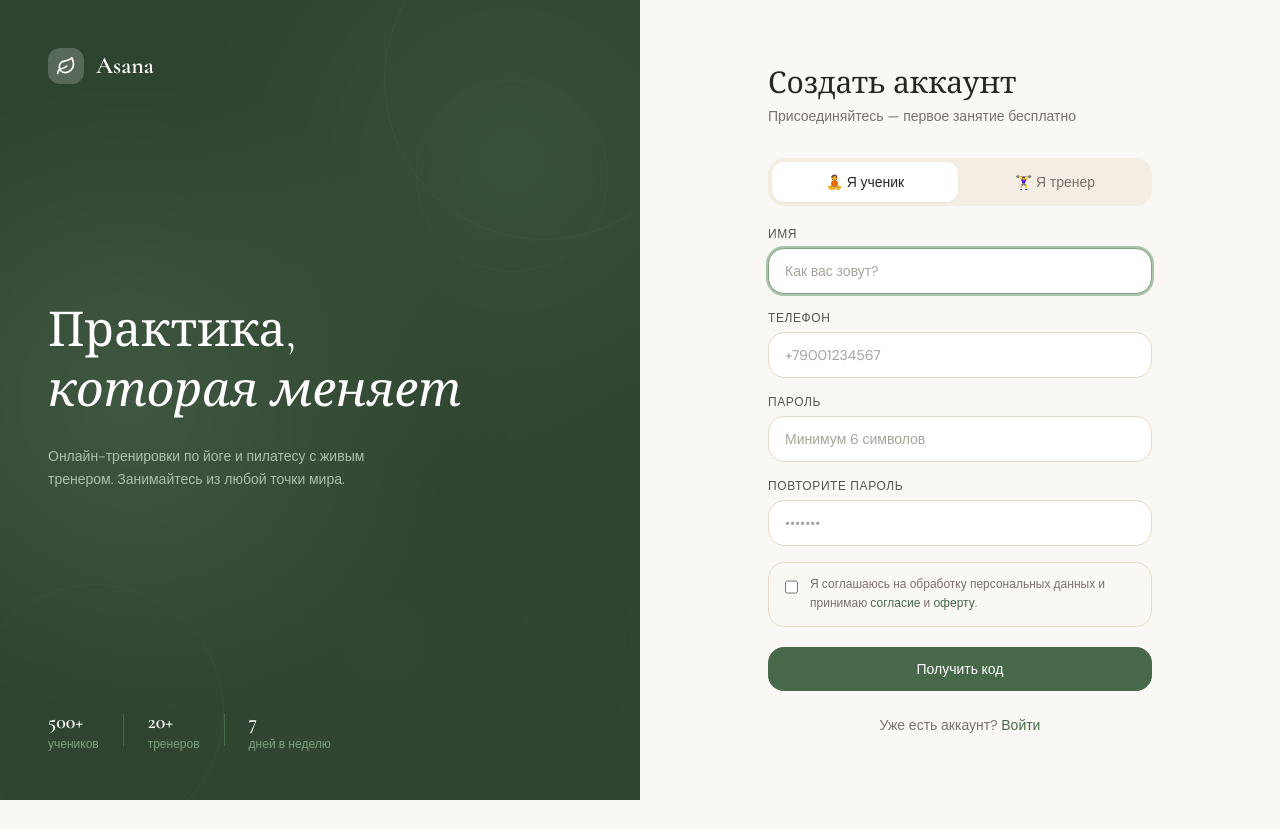
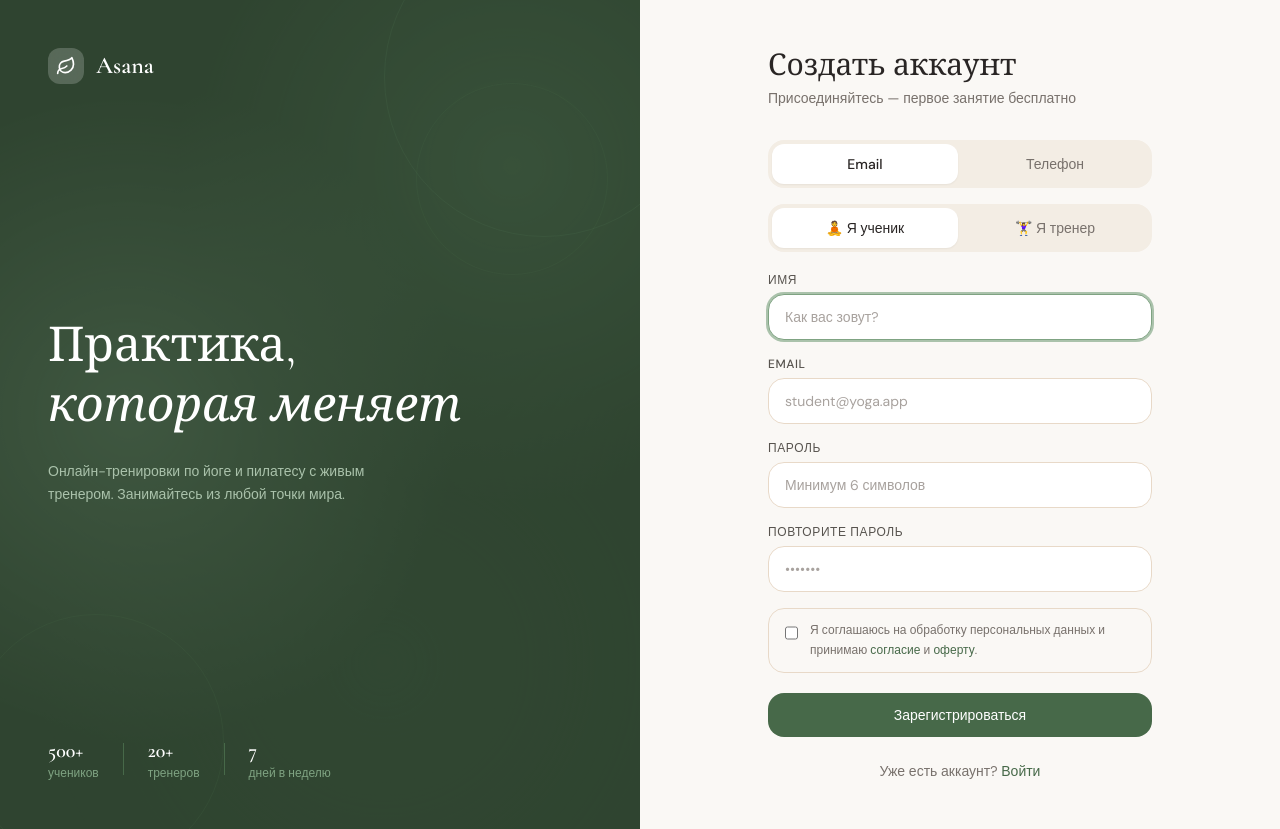
Before and after one commit to mironenkoartemv-cloud/yoga, a React (Vite) app in the folder frontend/: page /register in a window 1280 px wide. Before the commit the page ends 800 px from the top, so only its background shows below. Built offline with nearby package versions, Linux system fonts and the light colour scheme; no server answers.

Commit message:
Enable email auth in production UI

```diff
--- a/frontend/src/pages/auth/LoginPage.jsx
+++ b/frontend/src/pages/auth/LoginPage.jsx
@@ -4,13 +4,11 @@ import { useAuthStore } from '../../store/authStore'
 import AuthLayout from '../../components/auth/AuthLayout'
 import { Input, Alert, Spinner } from '../../components/ui'
 
-const showEmailLogin = import.meta.env.DEV
-
 export default function LoginPage() {
   const navigate = useNavigate()
   const { sendOtp, verifyOtp, loginByPhone, loginByEmail, loading, error, clearError } = useAuthStore()
 
-  const [mode, setMode] = useState('password') // 'password' | 'email' | 'sms'
+  const [mode, setMode] = useState('email') // 'email' | 'password' | 'sms'
   const [step, setStep] = useState(1) // для SMS: 1 = телефон, 2 = код
   const [phone, setPhone] = useState('')
   const [email, setEmail] = useState('')
@@ -80,7 +78,6 @@ export default function LoginPage() {
 
   // Переключение режима сбрасывает всё
   const switchMode = (newMode) => {
-    if (newMode === 'email' && !showEmailLogin) return
     setMode(newMode)
     setStep(1)
     setCode('')
@@ -145,27 +142,25 @@ export default function LoginPage() {
       {/* Переключатель режима */}
       <div className="flex gap-1 p-1 bg-sand-100 rounded-2xl mb-5">
         <button type="button"
+          onClick={() => switchMode('email')}
+          className={`flex-1 py-2.5 rounded-xl text-sm font-body font-medium transition-all duration-150 ${
+            mode === 'email' ? 'bg-white text-stone-800 shadow-sm' : 'text-stone-500 hover:text-stone-700'
+          }`}>
+          @ Email
+        </button>
+        <button type="button"
           onClick={() => switchMode('password')}
           className={`flex-1 py-2.5 rounded-xl text-sm font-body font-medium transition-all duration-150 ${
             mode === 'password' ? 'bg-white text-stone-800 shadow-sm' : 'text-stone-500 hover:text-stone-700'
           }`}>
-          🔒 Телефон
+          Телефон
         </button>
-        {showEmailLogin && (
-          <button type="button"
-            onClick={() => switchMode('email')}
-            className={`flex-1 py-2.5 rounded-xl text-sm font-body font-medium transition-all duration-150 ${
-              mode === 'email' ? 'bg-white text-stone-800 shadow-sm' : 'text-stone-500 hover:text-stone-700'
-            }`}>
-            @ Email
-          </button>
-        )}
         <button type="button"
           onClick={() => switchMode('sms')}
           className={`flex-1 py-2.5 rounded-xl text-sm font-body font-medium transition-all duration-150 ${
             mode === 'sms' ? 'bg-white text-stone-800 shadow-sm' : 'text-stone-500 hover:text-stone-700'
           }`}>
-          💬 По SMS
+          SMS
         </button>
       </div>
 
--- a/frontend/src/pages/auth/RegisterPage.jsx
+++ b/frontend/src/pages/auth/RegisterPage.jsx
@@ -6,12 +6,14 @@ import { Input, Alert, Spinner } from '../../components/ui'
 
 export default function RegisterPage() {
   const navigate = useNavigate()
-  const { sendOtp, verifyOtp, loading, error, clearError } = useAuthStore()
+  const { registerByEmail, sendOtp, verifyOtp, loading, error, clearError } = useAuthStore()
 
   const [step, setStep] = useState(1) // 1 = ввод данных, 2 = ввод кода
+  const [method, setMethod] = useState('email') // 'email' | 'phone'
   const [roleType, setRoleType] = useState('student')
   const [form, setForm] = useState({
     name: '',
+    email: '',
     phone: '',
     password: '',
     confirm: '',
@@ -34,16 +36,55 @@ export default function RegisterPage() {
     clearError()
   }
 
+  const switchMethod = (nextMethod) => {
+    setMethod(nextMethod)
+    setStep(1)
+    setCode('')
+    setFieldErrors({})
+    clearError()
+  }
+
+  const validateEmail = () => {
+    if (!form.email.trim()) return 'Введите email'
+    if (!/^[^\s@]+@[^\s@]+\.[^\s@]+$/.test(form.email.trim())) return 'Неверный email'
+    return null
+  }
+
   const validateStep1 = () => {
     const errs = {}
     if (!form.name.trim())  errs.name  = 'Введите имя'
+    if (method === 'email') {
+      const emailErr = validateEmail()
+      if (emailErr) errs.email = emailErr
+    } else {
       if (!form.phone.trim()) errs.phone = 'Введите номер телефона'
       else if (!/^\+7\d{10}$/.test(form.phone.replace(/\s/g, '')))
         errs.phone = 'Формат: +79001234567'
+    }
     if (form.password.length < 6) errs.password = 'Минимум 6 символов'
     if (form.password !== form.confirm) errs.confirm = 'Пароли не совпадают'
     if (!form.personalDataConsent) errs.personalDataConsent = 'Нужно согласие на обработку данных'
     return errs
+  }
+
+  const handleRegisterByEmail = async (e) => {
+    e.preventDefault()
+    const errs = validateStep1()
+    if (Object.keys(errs).length) return setFieldErrors(errs)
+    try {
+      const result = await registerByEmail(
+        form.email,
+        form.password,
+        form.name,
+        roleType === 'trainer' ? 'TRAINER' : 'STUDENT',
+        roleType === 'trainer' ? form.trainerBio : undefined
+      )
+      if (result?.trainerRequestPending) {
+        setTrainerPending(true)
+      } else {
+        navigate('/catalog')
+      }
+    } catch {}
   }
 
   const handleSendOtp = async (e) => {
@@ -150,7 +191,24 @@ export default function RegisterPage() {
     >
       {error && <Alert type="error" className="mb-4">{error}</Alert>}
 
-      {/* Роль */}
+      {/* Способ регистрации */}
+      <div className="flex gap-1 p-1 bg-sand-100 rounded-2xl mb-4">
+        <button type="button"
+          onClick={() => switchMethod('email')}
+          className={`flex-1 py-2.5 rounded-xl text-sm font-body font-medium transition-all duration-150 ${
+            method === 'email' ? 'bg-white text-stone-800 shadow-sm' : 'text-stone-500 hover:text-stone-700'
+          }`}>
+          Email
+        </button>
+        <button type="button"
+          onClick={() => switchMethod('phone')}
+          className={`flex-1 py-2.5 rounded-xl text-sm font-body font-medium transition-all duration-150 ${
+            method === 'phone' ? 'bg-white text-stone-800 shadow-sm' : 'text-stone-500 hover:text-stone-700'
+          }`}>
+          Телефон
+        </button>
+      </div>
+
       <div className="flex gap-1 p-1 bg-sand-100 rounded-2xl mb-5">
         <button type="button"
           onClick={() => setRoleType('student')}
@@ -176,7 +234,7 @@ export default function RegisterPage() {
         </div>
       )}
 
-      <form onSubmit={handleSendOtp} className="flex flex-col gap-4">
+      <form onSubmit={method === 'email' ? handleRegisterByEmail : handleSendOtp} className="flex flex-col gap-4">
         <Input
           label="Имя"
           type="text"
@@ -186,6 +244,16 @@ export default function RegisterPage() {
           error={fieldErrors.name}
           autoFocus
         />
+        {method === 'email' ? (
+          <Input
+            label="Email"
+            type="email"
+            placeholder="student@yoga.app"
+            value={form.email}
+            onChange={set('email')}
+            error={fieldErrors.email}
+          />
+        ) : (
           <Input
             label="Телефон"
             type="tel"
@@ -194,6 +262,7 @@ export default function RegisterPage() {
             onChange={set('phone')}
             error={fieldErrors.phone}
           />
+        )}
         <Input
           label="Пароль"
           type="password"
@@ -245,7 +314,7 @@ export default function RegisterPage() {
         </label>
 
         <button type="submit" className="btn-primary w-full mt-1" disabled={loading}>
-          {loading ? <Spinner size="sm" className="text-white" /> : 'Получить код'}
+          {loading ? <Spinner size="sm" className="text-white" /> : method === 'email' ? 'Зарегистрироваться' : 'Получить код'}
         </button>
       </form>
     </AuthLayout>
```
Lines whose indentation alone changed are shown as unchanged.
